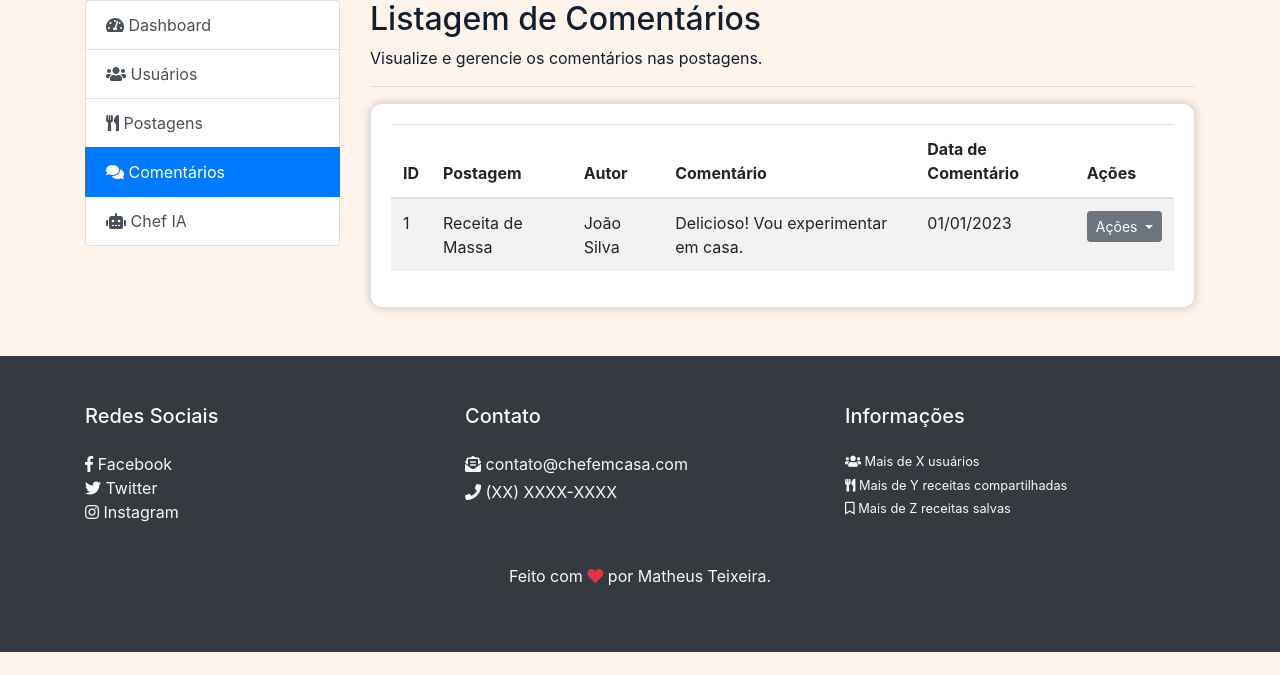
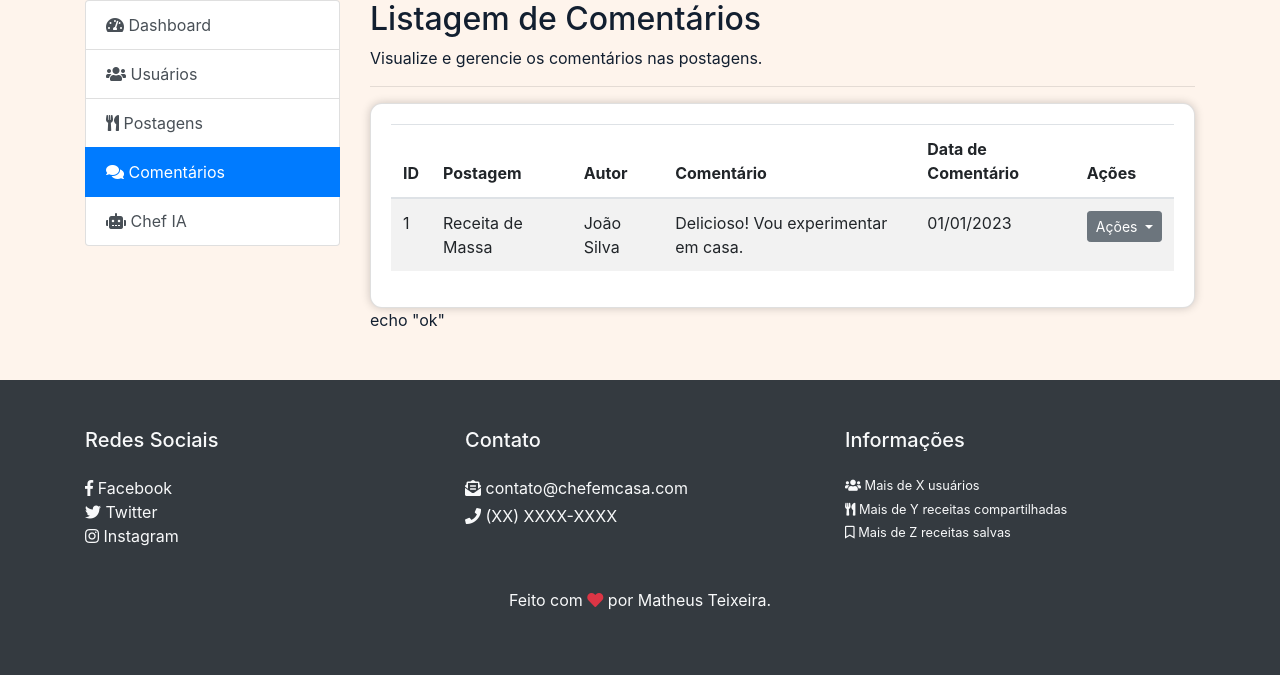
Before and after one commit to Miguelzinho019/chef-em-casa, a PHP site: page /admin/comments.php in a window 1280 px wide. Shown: the part 104-779 px from the top of the page. Run offline with PHP 8.4, Linux system fonts and the light colour scheme; a user stored in the database is signed in.

Commit message:
Update comments.php

```diff
--- a/admin/comments.php
+++ b/admin/comments.php
@@ -72,6 +72,7 @@ include_once('../components/admin/header.php');
                     </table>
                 </div>
             </div>
+            echo "ok"
         </section>
     </div>
 </main>
```
